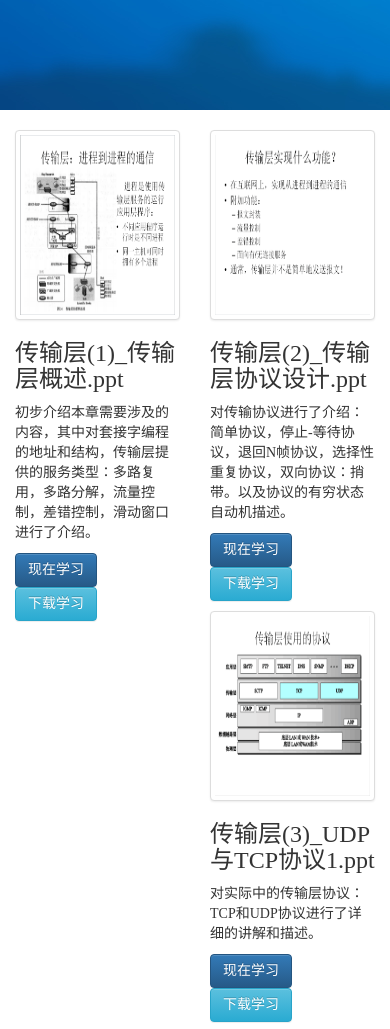
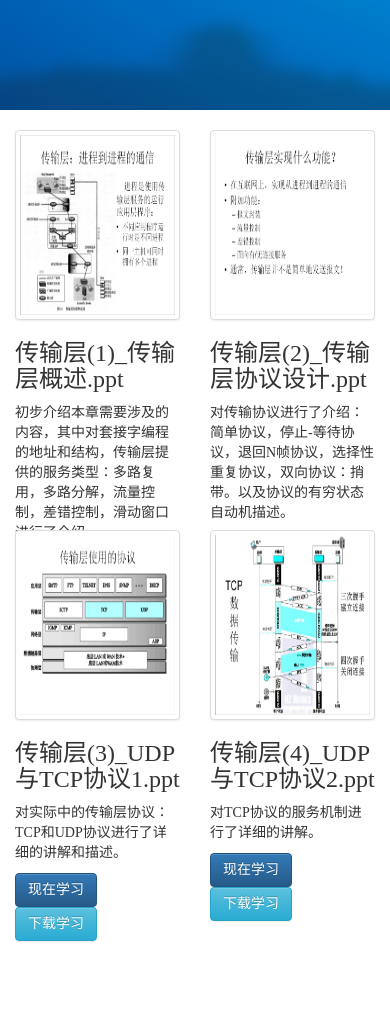
Before and after one commit to BlackSweater/website-of-network, a plain HTML site: page section2.html in a window 390 px wide. Shown: the part 340-1369 px from the top of the page. After the commit the page ends 1290 px from the top, so only its background shows below. Drawn offline with Linux system fonts and the light colour scheme.

Commit message:
fix bugs
修复了thumbnails由于高度不同导致串位的问题

```diff
--- a/section2.html
+++ b/section2.html
@@ -80,7 +80,7 @@
     </div>
     <div class="container" style="margin-top: 20px">
     <div class="row">
-        <div class="col-xs-6 col-md-3">
+        <div class="col-xs-6 col-md-3" style="height: 400px">
             <a href="#" class="thumbnail">
                 <img src="img/7.png" style="height: 180px; width: 100%; display: block;" alt="">
             </a>
@@ -93,7 +93,7 @@
                 </p>
             </div>
         </div>
-       <div class="col-xs-6 col-md-3">
+       <div class="col-xs-6 col-md-3" style="height: 400px">
             <a href="#" class="thumbnail">
                 <img src="img/8.png" style="height: 180px; width: 100%; display: block;" alt="">
             </a>
@@ -106,7 +106,7 @@
                 </p>
             </div>
         </div>
-                <div class="col-xs-6 col-md-3">
+                <div class="col-xs-6 col-md-3" style="height: 400px">
             <a href="#" class="thumbnail">
                 <img src="img/9.png" style="height: 180px; width: 100%; display: block;" alt="">
             </a>
@@ -119,7 +119,7 @@
                 </p>
             </div>
         </div>
-                <div class="col-xs-6 col-md-3">
+                <div class="col-xs-6 col-md-3" style="height: 400px">
             <a href="#" class="thumbnail">
                 <img src="img/10.png" style="height: 180px; width: 100%; display: block;" alt="">
             </a>
```
Also changed, not shown: main3.html (+3 -2 lines), section0.html (+2 -2 lines), section1.html (+4 -4 lines), section3.html (+5 -5 lines), section4.html (+3 -3 lines), section5.html (+4 -4 lines).
